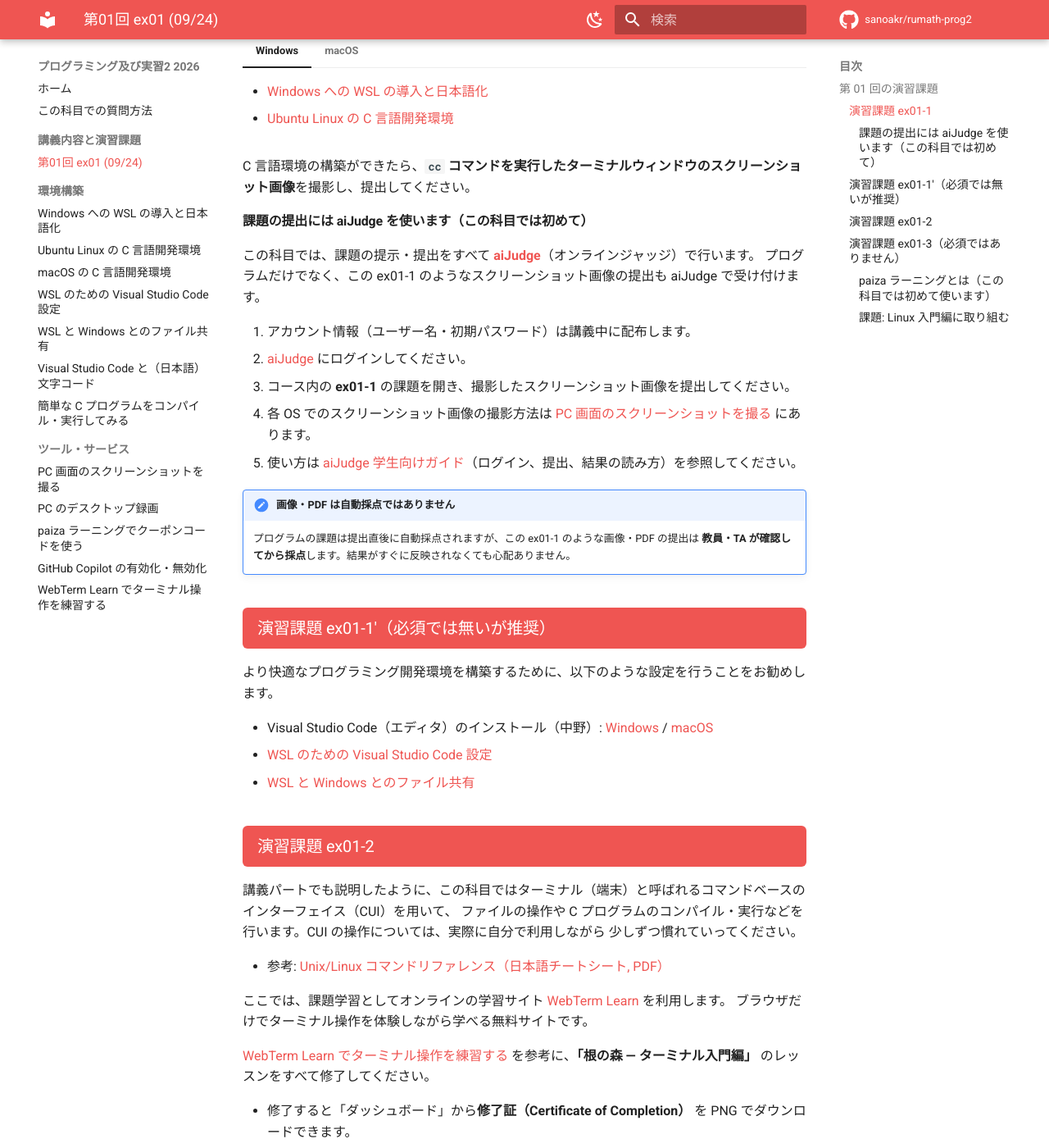
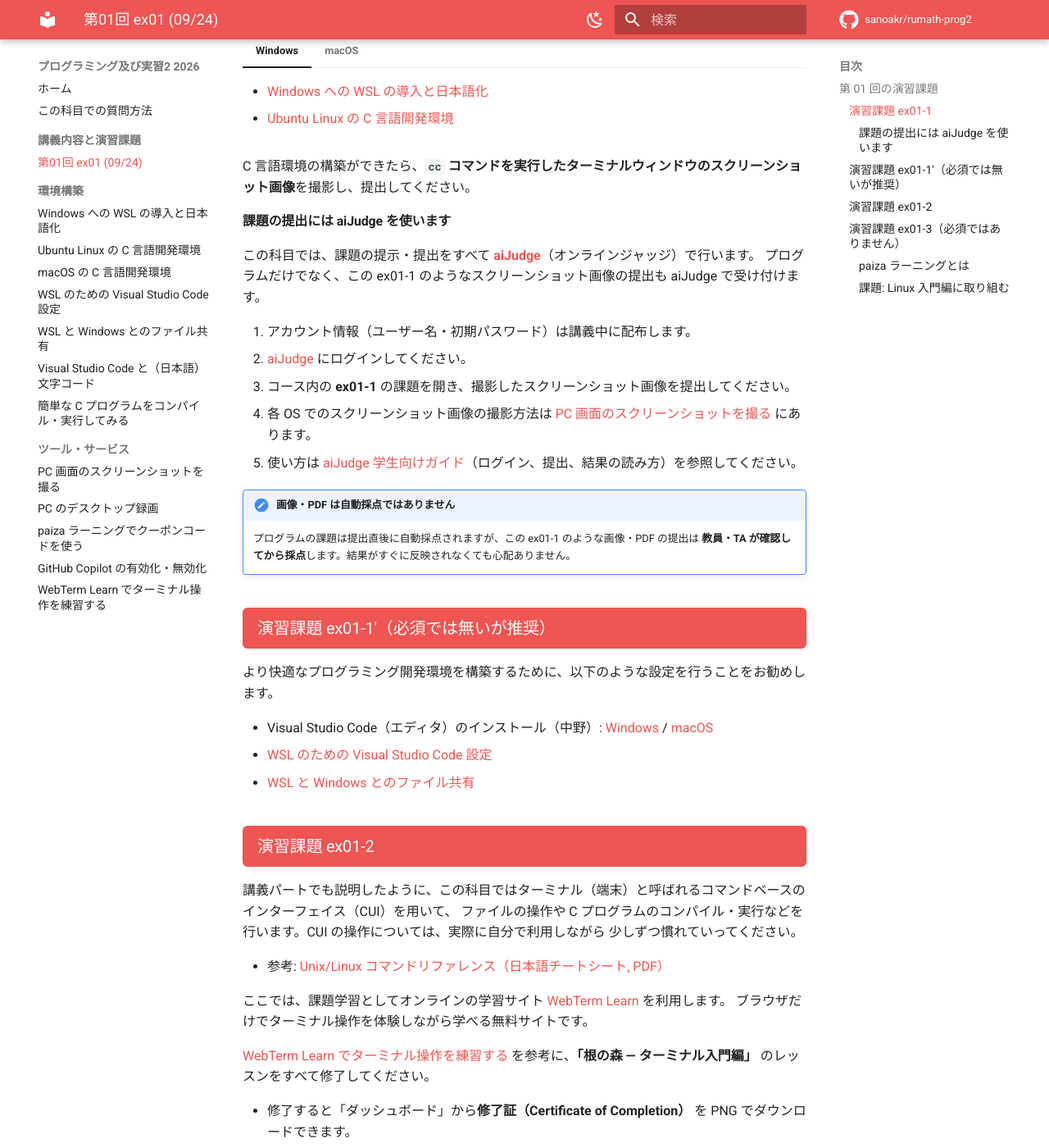
Before and after one commit to sanoakr/rumath-prog2, an MkDocs documentation site: the page built from docs/ex01.md, in a window 1280 px wide and 1400 px high, scrolled down 507 px. Shown: the whole window at 82% size. Built offline with MkDocs 1.6.1 and Material for MkDocs 9.7.7, drawn with Linux system fonts in a browser that asks for light colours; comment, search, counter and statistics services are not loaded; some of the changed text lies outside the part shown.

Commit message:
docs: sync published content

```diff
--- a/docs/ex01.md
+++ b/docs/ex01.md
@@ -22,7 +22,7 @@
 
 C 言語環境の構築ができたら、**`cc` コマンドを実行したターミナルウィンドウのスクリーンショット画像**を撮影し、提出してください。
 
-#### 課題の提出には aiJudge を使います（この科目では初めて）
+#### 課題の提出には aiJudge を使います
 
 この科目では、課題の提示・提出をすべて **[aiJudge](https://judge.math.ryukoku.ac.jp/)**（オンラインジャッジ）で行います。
 プログラムだけでなく、この ex01-1 のようなスクリーンショット画像の提出も aiJudge で受け付けます。
@@ -65,7 +65,7 @@ C 言語環境の構築ができたら、**`cc` コマンドを実行したタ
 
 ### 演習課題 ex01-3（必須ではありません） {: .exercise }
 
-#### paiza ラーニングとは（この科目では初めて使います）
+#### paiza ラーニングとは
 
 [paiza ラーニング](https://paiza.jp/works/) は、環境構築不要でブラウザだけでプログラミングを学べる学習サイトです。
 この科目では、教育機関向けに発行される **「学校フリーパス」のクーポンコード** を使うことで、
```
Also changed, not shown: 1 other file.
